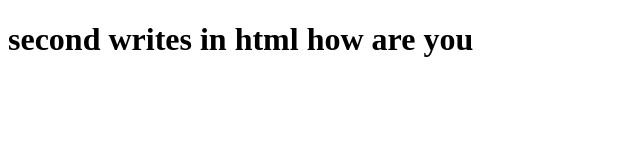
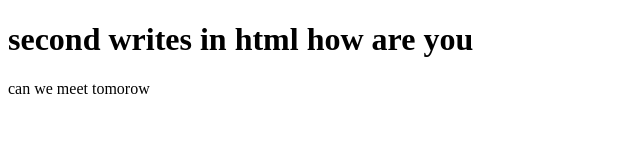
Before and after one commit to mfayis/datewithgit-sample, a plain HTML site: page index.html in a window 1280 px wide. Shown: the whole page, without its empty margins (0-640 px from the left). Drawn offline with Linux system fonts and the light colour scheme.

Commit message:
hello file edited

```diff
--- a/index.html
+++ b/index.html
@@ -8,5 +8,7 @@
 </head>
 <body>
   <h1>second writes in html how are you</h1>
+
+  <p>can we meet tomorow</p>
 </body>
 </html>
```
